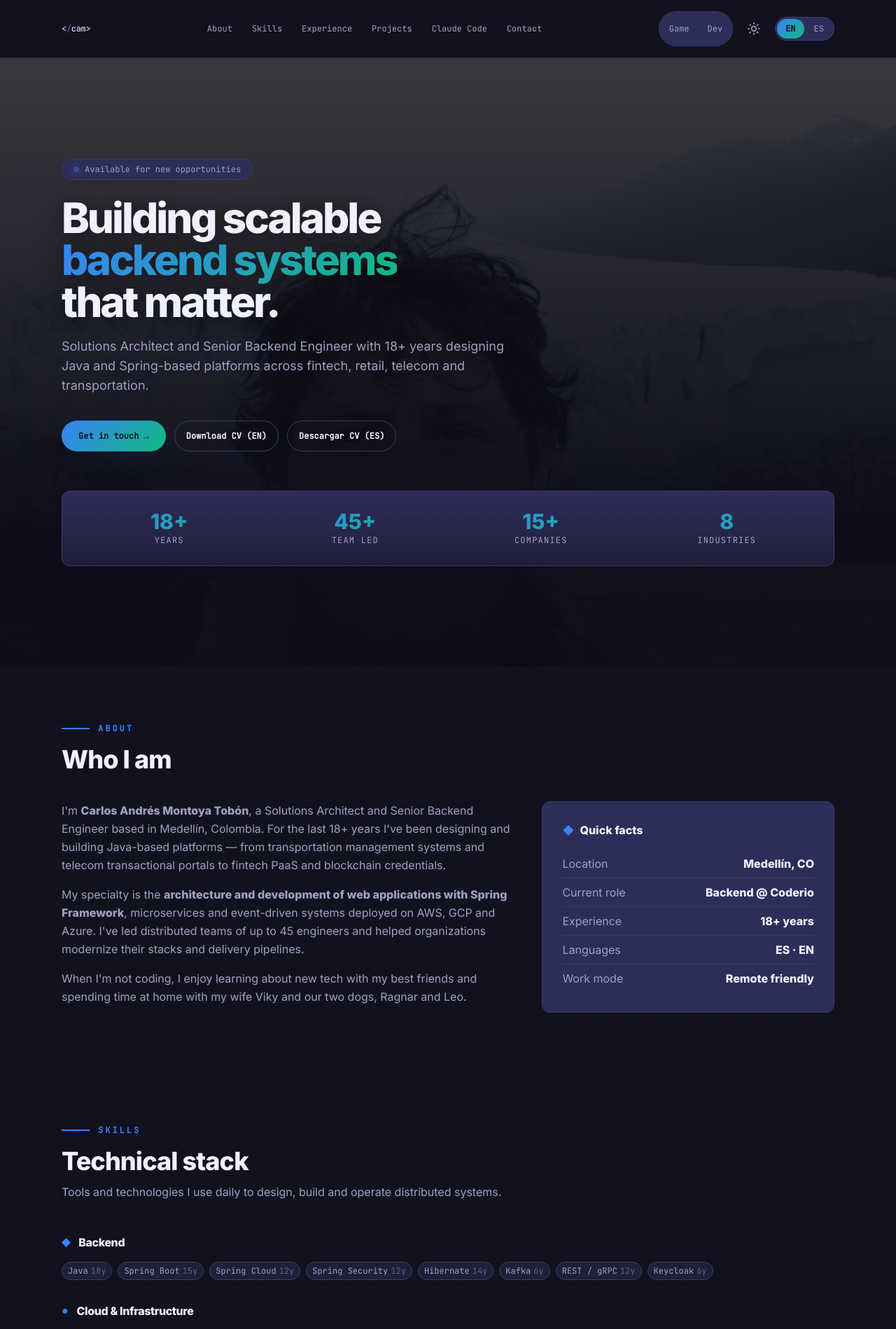
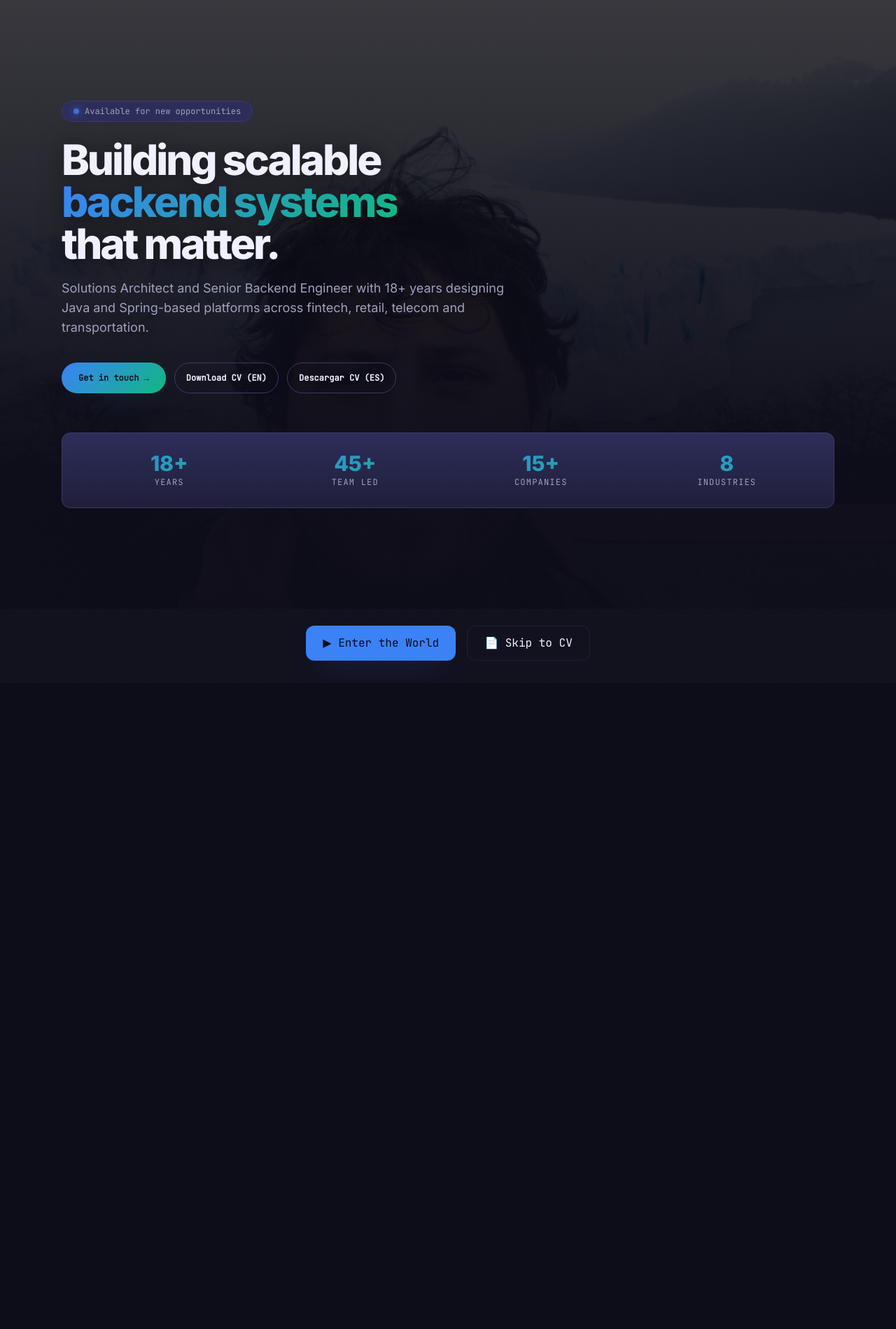
Before and after one commit to andresmontoyat/andresmontoyatco, a React (Vite) app: page / in a window 1280 px wide. Shown: the top 1899 px of the page at 70% size. After the commit the page ends 976 px from the top, so only its background shows below. Built offline with nearby package versions, Linux system fonts and the light colour scheme; a web font is replaced by a local one.

Commit message:
feat(21-13): wire MarioWorld into App.js (Phase 21 close)

```diff
--- a/src/App.js
+++ b/src/App.js
@@ -1,91 +1,21 @@
-import React, { Suspense } from 'react'
+import React from 'react'
 
-import { LanguageProvider, useLanguage } from './i18n/LanguageContext'
+import { LanguageProvider } from './i18n/LanguageContext'
 import { ThemeProvider } from './i18n/ThemeContext'
-import { ViewModeProvider, useViewMode } from './context/ViewModeContext'
-import Nav from './components/Nav'
+import { ViewModeProvider } from './context/ViewModeContext'
+import MarioWorld from './marioWorld/MarioWorld'
 
-// WR-06: Hero/About/Skill are dev-mode-only. Default viewMode is 'game'
-// which never mounts them. Lazy-load them so the initial JS bundle on the
-// game route stays lean (Lighthouse-mobile gate downstream).
-const GameMode = React.lazy(() => import('./game/GameMode'))
-const Hero = React.lazy(() => import('./components/Hero'))
-const About = React.lazy(() => import('./components/About'))
-const Skill = React.lazy(() => import('./components/Skill'))
-const Experience = React.lazy(() => import('./components/Experience'))
-const Projects = React.lazy(() => import('./components/Projects'))
-const Claude = React.lazy(() => import('./components/Claude'))
-const Contact = React.lazy(() => import('./components/Contact'))
-const Footer = React.lazy(() => import('./components/Footer'))
-
-const SectionFallback = (
-  <div className="py-20" aria-hidden="true" />
-)
-
-function SkipLink() {
-  const { t } = useLanguage()
-  return (
-    <a href="#main" className="skip-link">
-      {t.nav.skipToContent}
-    </a>
-  )
-}
-
-// Inner component that reads viewMode (must be inside ViewModeProvider)
-// and branches the <main> content between the game-mode placeholder and
-// the full dev-view sections. Mirrors the SkipLink inner-component pattern.
-function MainContent() {
-  const { viewMode } = useViewMode()
-
-  if (viewMode === 'game') {
-    return (
-      <main id="main">
-        <Suspense fallback={SectionFallback}>
-          <GameMode />
-        </Suspense>
-      </main>
-    )
-  }
-
-  return (
-    <main id="main">
-      <Suspense fallback={SectionFallback}>
-        <Hero />
-      </Suspense>
-      <Suspense fallback={SectionFallback}>
-        <About />
-      </Suspense>
-      <Suspense fallback={SectionFallback}>
-        <Skill />
-      </Suspense>
-      <Suspense fallback={SectionFallback}>
-        <Experience />
-      </Suspense>
-      <Suspense fallback={SectionFallback}>
-        <Projects />
-      </Suspense>
-      <Suspense fallback={SectionFallback}>
-        <Claude />
-      </Suspense>
-      <Suspense fallback={SectionFallback}>
-        <Contact />
-      </Suspense>
-    </main>
-  )
-}
-
+// Phase 21.13: MarioWorld is the single mount point. It reads viewMode
+// internally and routes between HeroGameGate (null), DevView ('dev'), and
+// the WorldMap placeholder ('game'). The classic Nav/Footer + section scroll
+// now lives inside DevView, so App.js only wires the provider chain.
 export default function App() {
   return (
     <ThemeProvider>
       <LanguageProvider>
         <ViewModeProvider>
           <div className="min-h-screen bg-ink-900 text-text-primary font-sans antialiased bg-hero-gradient bg-grid-subtle">
-            <SkipLink />
-            <Nav />
-            <MainContent />
-            <Suspense fallback={SectionFallback}>
-              <Footer />
-            </Suspense>
+            <MarioWorld />
           </div>
         </ViewModeProvider>
       </LanguageProvider>
```
